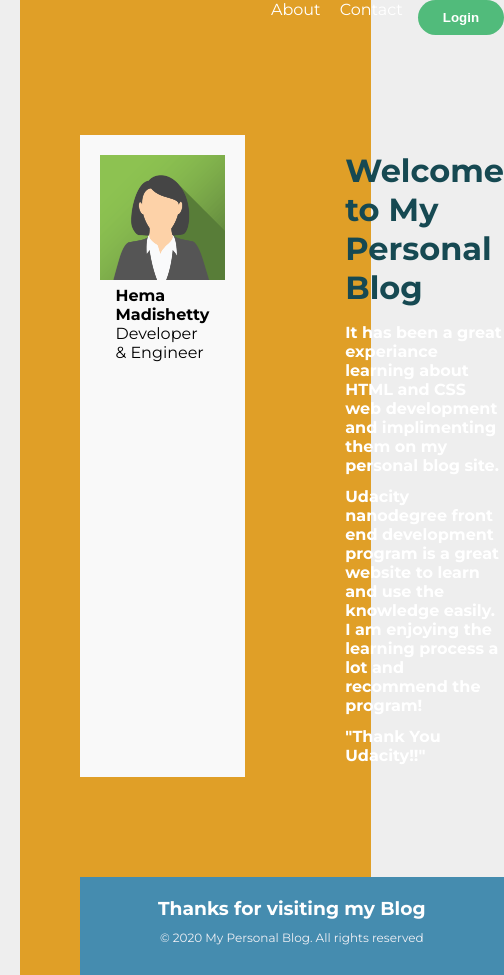
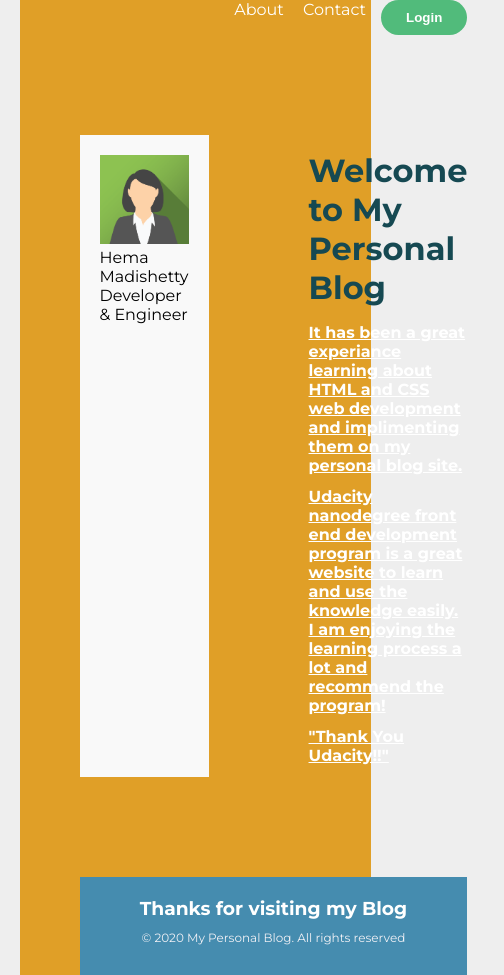
Before and after one commit to hlmadishetty/Hema_Blog, a plain HTML site: page PersonalBlog/index.html in a window 390 px wide. Shown: the whole page, 504 px wide, since content can reach past the window. Drawn offline with Linux system fonts and the light colour scheme.

Commit message:
Added review changes

```diff
--- a/PersonalBlog/css/styles.css
+++ b/PersonalBlog/css/styles.css
@@ -1,7 +1,5 @@
 @import url('//netdna.bootstrapcdn.com/font-awesome/3.2.1/css/font-awesome.min.css');
 @import url('https://fonts.googleapis.com/css?family=Montserrat:400,500,600,700');
-@import url("/index.html");
-@import url("/about.html");
 
 * {
     margin: 0;
@@ -90,6 +88,7 @@ header button {
     font-size: 1rem;
     margin-bottom: .75rem;
     color: white;
+    text-decoration: underline;
 }
 
 /* Sidebar */
@@ -99,12 +98,6 @@ header button {
   background-color: #f9f9f9;
   color: black;
 }
-  /* Add some padding inside the card container */
-  .sidecon {
-    padding: 2px 16px;
-  }
-
-
 
 /* Footer */
 footer {
@@ -177,3 +170,16 @@ footer p {
             "footer footer footer ";
     }
 }
+
+/*small screen layout.. */
+@media (max-width: 600px) {
+  .container{
+      display: grid;
+      grid-template-columns: 1fr 1fr;
+      grid-template-rows: 100px, 200px;
+      grid-template-areas:
+          "header header"
+          "sidebar main"
+          "footer footer";
+  }
+}
--- a/PersonalBlog/index.html
+++ b/PersonalBlog/index.html
@@ -1,9 +1,6 @@
 <!DOCTYPE html>
 <html>
-    <style>
-        @import url("css/styles.css");
-    </style>
-
+    <link href="css/styles.css" rel="stylesheet">
     <head>
         <title>My First Personal Blog</title>
     </head>
@@ -21,11 +18,11 @@
             </header>
 
             <div class="sidebar">
+                <figure>
                 <img src="images/avatar.png" alt="Avatar" style="width:100%">
-                <div class="sidecon">
-                    <h4><b>Hema Madishetty</b></h4>
-                    <p>Developer & Engineer</p>
-                </div>
+                    <figcaption>Hema Madishetty</figcaption>
+                    <figcaption>Developer & Engineer</figcaption>
+                </figure>
             </div>
 
             <section class="main">
@@ -36,7 +33,6 @@
                     the learning process a lot and recommend the program! </b></p>
                 <p><b>"Thank You Udacity!!"</b></p>
 
-
             </section>
 
             <footer>
```
